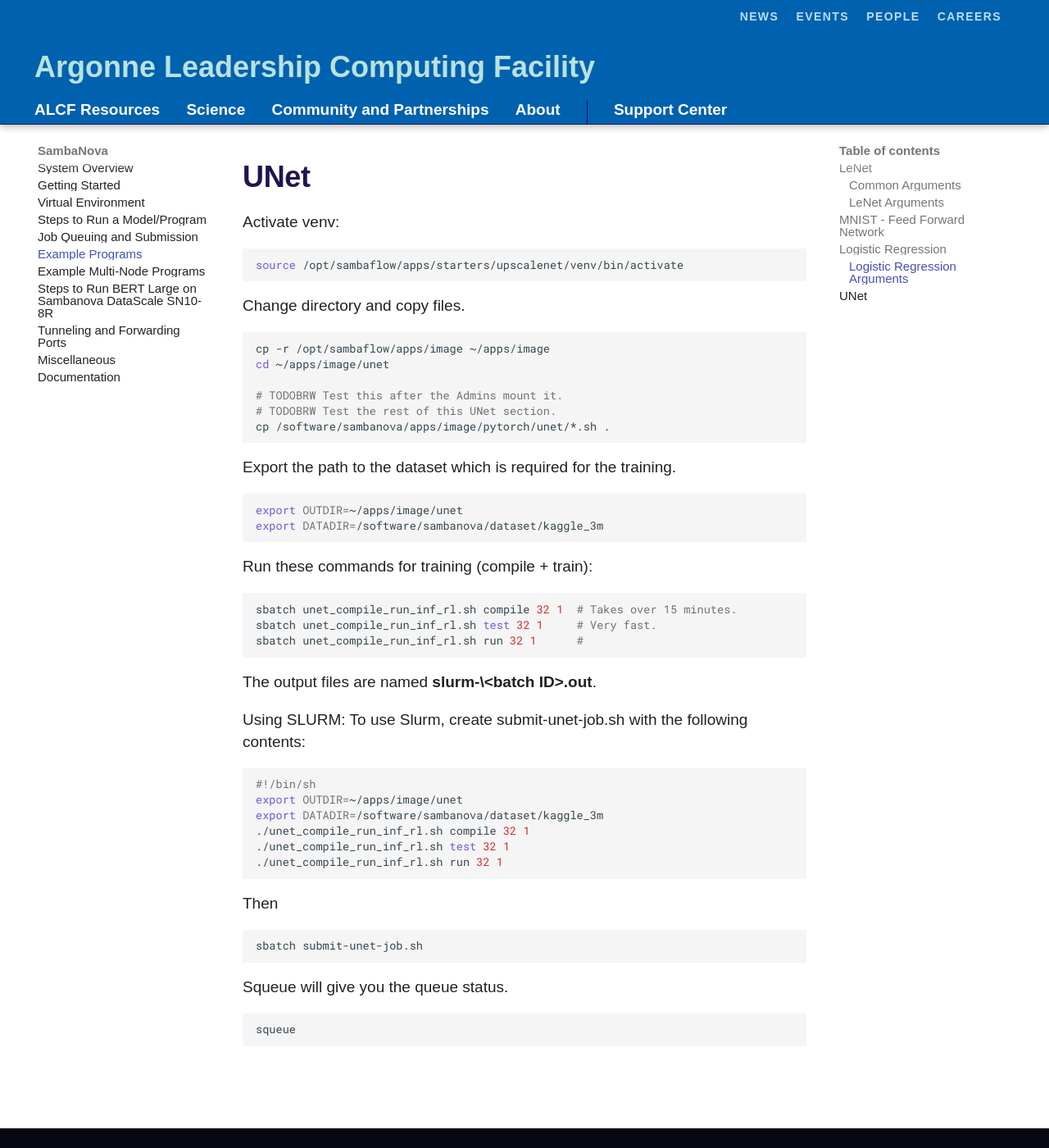
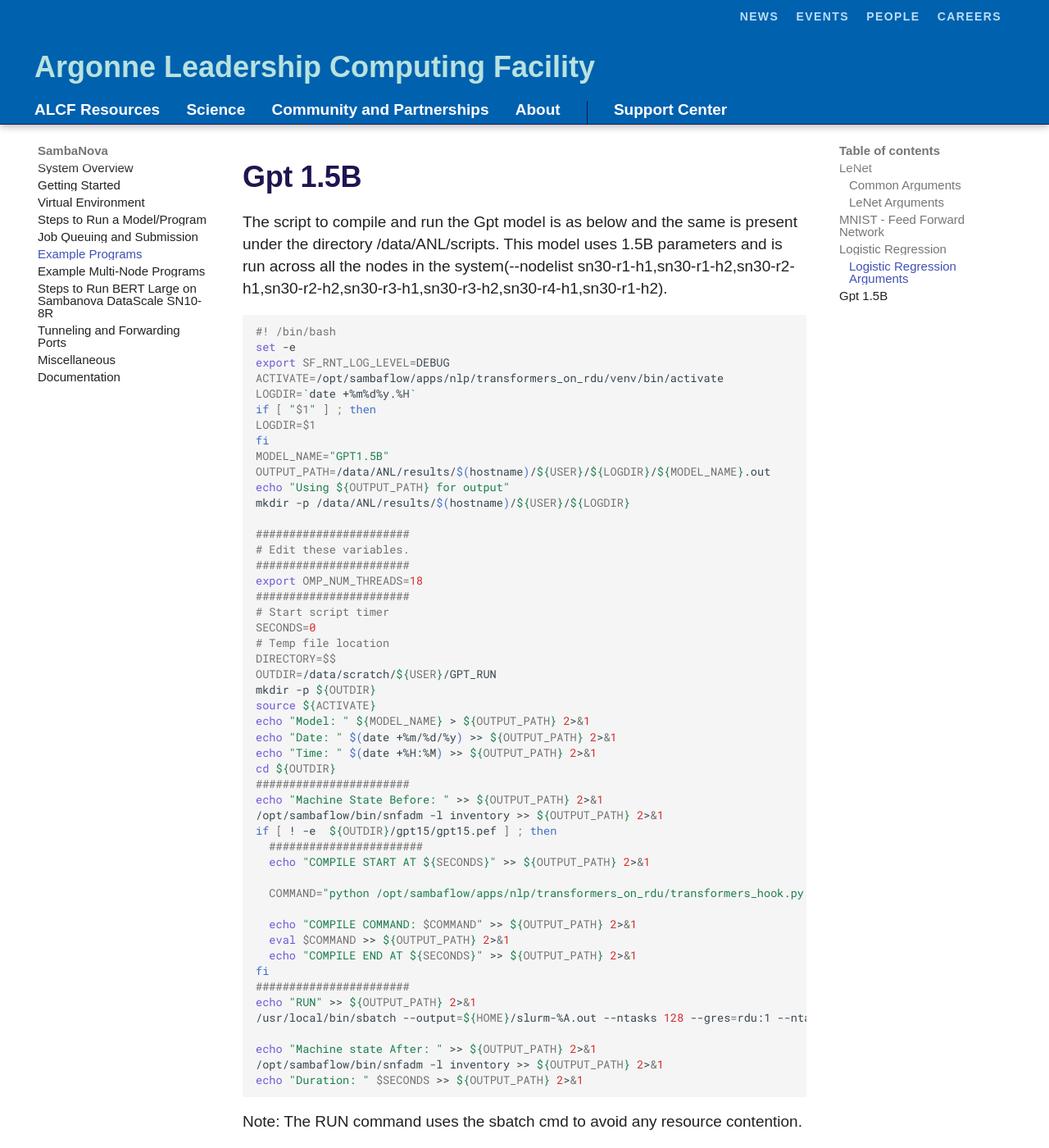
Before and after one commit to argonne-lcf/ai-testbed-userdocs, an MkDocs documentation site: the page built from docs/sambanova/Example-Programs.md, in a window 1280 px wide and 1400 px high, scrolled down 6545 px. Shown: the whole window at 82% size. Built offline with MkDocs 1.6.1 and Material for MkDocs 9.7.7, drawn with Linux system fonts in a browser that asks for light colours; some web fonts are replaced; comment, search, counter and statistics services are not loaded; some of the changed text lies outside the part shown.

Commit message:
Update Example-Programs.md
Remove Unet example, and replace it with GPT 1.5B sample.
Probably should find an application sample that does not use all 8 nodes in the SN30 cluster, but this will do for now.

````diff
--- a/docs/sambanova/Example-Programs.md
+++ b/docs/sambanova/Example-Programs.md
@@ -282,59 +282,67 @@
 /var/log/sambaflow/runtime/sn.log
 ```
 
-## UNet
+## Gpt 1.5B
 
-Activate venv:
+The script to compile and run the Gpt model is as below and the same is present under the directory /data/ANL/scripts.
+This model uses 1.5B parameters and is run across all the nodes in the system(--nodelist sn30-r1-h1,sn30-r1-h2,sn30-r2-h1,sn30-r2-h2,sn30-r3-h1,sn30-r3-h2,sn30-r4-h1,sn30-r1-h2).
+
 
 ```bash
-source /opt/sambaflow/apps/starters/upscalenet/venv/bin/activate
+#! /bin/bash
+set -e
+export SF_RNT_LOG_LEVEL=DEBUG
+ACTIVATE=/opt/sambaflow/apps/nlp/transformers_on_rdu/venv/bin/activate
+LOGDIR=`date +%m%d%y.%H`
+if [ "$1" ] ; then
+LOGDIR=$1
+fi
+MODEL_NAME="GPT1.5B"
+OUTPUT_PATH=/data/ANL/results/$(hostname)/${USER}/${LOGDIR}/${MODEL_NAME}.out
+echo "Using ${OUTPUT_PATH} for output"
+mkdir -p /data/ANL/results/$(hostname)/${USER}/${LOGDIR}
+
+#######################
+# Edit these variables.
+#######################
+export OMP_NUM_THREADS=18
+#######################
+# Start script timer
+SECONDS=0
+# Temp file location
+DIRECTORY=$$
+OUTDIR=/data/scratch/${USER}/GPT_RUN
+mkdir -p ${OUTDIR}
+source ${ACTIVATE}
+echo "Model: " ${MODEL_NAME} > ${OUTPUT_PATH} 2>&1
+echo "Date: " $(date +%m/%d/%y) >> ${OUTPUT_PATH} 2>&1
+echo "Time: " $(date +%H:%M) >> ${OUTPUT_PATH} 2>&1
+cd ${OUTDIR}
+#######################
+echo "Machine State Before: " >> ${OUTPUT_PATH} 2>&1
+/opt/sambaflow/bin/snfadm -l inventory >> ${OUTPUT_PATH} 2>&1
+if [ ! -e  ${OUTDIR}/gpt15/gpt15.pef ] ; then
+  #######################
+  echo "COMPILE START AT ${SECONDS}" >> ${OUTPUT_PATH} 2>&1
+
+  COMMAND="python /opt/sambaflow/apps/nlp/transformers_on_rdu/transformers_hook.py compile --module_name gpt2_pretrain --task_name clm --max_seq_length 1024 -b 16 --output_dir=${OUTDIR}/hf_output --overwrite_output_dir --do_train  --per_device_train_batch_size 16 --cache ${OUTDIR}/cache/ --tokenizer_name gpt2 --model_name gpt2 --mac-v2 --non_split_head --mac-human-decision /opt/sambaflow/apps/nlp/transformers_on_rdu/human_decisions_gm/mac_v2_overrides/gpt2_48_enc_full_recompute_training_spatialmapping_tiling16_clmerge_gm_nonpardp_anl.json --compiler-configs-file /opt/sambaflow/apps/nlp/transformers_on_rdu/human_decisions_gm/compiler_configs/compiler_configs_gpt2_sc_recompute_spatialmapping_tiling16_clsmerge_withcls_nogroups.json --skip_broadcast_patch --config_name /opt/sambaflow/apps/nlp/transformers_on_rdu/customer_specific/mv/configs/gpt2_config_xl_50260.json --no_index_select_patch --data-parallel -ws 2 --weight_decay 0.1  --max_grad_norm_clip 1.0 --num-tiles 4 --pef-name=gpt15 --output-folder=${OUTDIR}"
+
+  echo "COMPILE COMMAND: $COMMAND" >> ${OUTPUT_PATH} 2>&1
+  eval $COMMAND >> ${OUTPUT_PATH} 2>&1
+  echo "COMPILE END AT ${SECONDS}" >> ${OUTPUT_PATH} 2>&1
+fi
+#######################
+echo "RUN" >> ${OUTPUT_PATH} 2>&1
+/usr/local/bin/sbatch --output=${HOME}/slurm-%A.out --ntasks 128 --gres=rdu:1 --ntasks-per-node 16  --nodes 8 --nodelist sn30-r1-h1,sn30-r1-h2,sn30-r2-h1,sn30-r2-h2,sn30-r3-h1,sn30-r3-h2,sn30-r4-h1,sn30-r1-h2 --cpus-per-task=8  /data/ANL/scripts/Gpt1.5B_run.sh >> ${OUTPUT_PATH} 2>&1
+
+echo "Machine state After: " >> ${OUTPUT_PATH} 2>&1
+/opt/sambaflow/bin/snfadm -l inventory >> ${OUTPUT_PATH} 2>&1
+echo "Duration: " $SECONDS >> ${OUTPUT_PATH} 2>&1
 ```
 
-Change directory and copy files.
+Note: The RUN command uses the sbatch cmd to avoid any resource contention.
 
-```bash
-cp -r /opt/sambaflow/apps/image ~/apps/image
-cd ~/apps/image/unet
-
-# TODOBRW Test this after the Admins mount it.
-# TODOBRW Test the rest of this UNet section.
-cp /software/sambanova/apps/image/pytorch/unet/*.sh .
-```
-
-Export the path to the dataset which is required for the training.
-
-```bash
-export OUTDIR=~/apps/image/unet
-export DATADIR=/software/sambanova/dataset/kaggle_3m
-```
-
-Run these commands for training (compile + train):
-
-```bash
-sbatch unet_compile_run_inf_rl.sh compile 32 1  # Takes over 15 minutes.
-sbatch unet_compile_run_inf_rl.sh test 32 1     # Very fast.
-sbatch unet_compile_run_inf_rl.sh run 32 1      #
-```
-
-The output files are named **slurm-\<batch ID\>.out**.
-
-Using SLURM:  To use Slurm, create submit-unet-job.sh with the following
-contents:
-
-```bash
-#!/bin/sh
-export OUTDIR=~/apps/image/unet
-export DATADIR=/software/sambanova/dataset/kaggle_3m
-./unet_compile_run_inf_rl.sh compile 32 1
-./unet_compile_run_inf_rl.sh test 32 1
-./unet_compile_run_inf_rl.sh run 32 1
-```
-
-Then
-
-```bash
-sbatch submit-unet-job.sh
-```
+The logs are present under the directory : /data/ANL/results/$(hostname)/${USER}/
 
 Squeue will give you the queue status.
 
````
